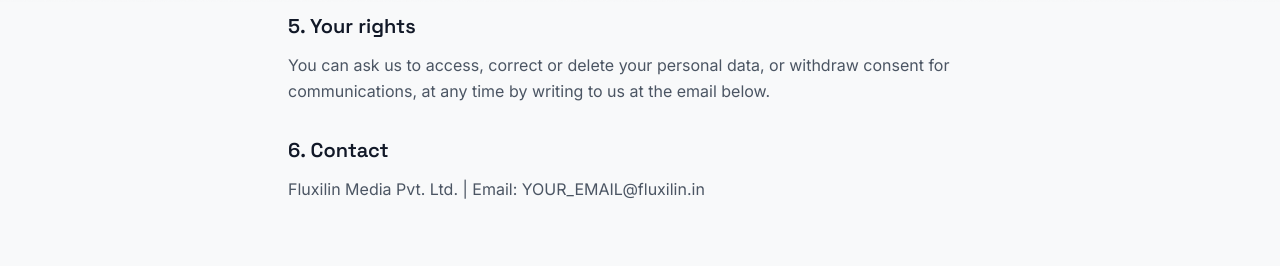
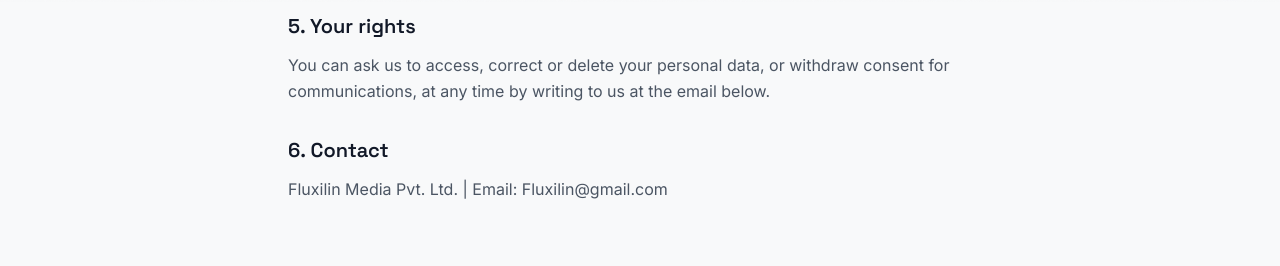
Before and after one commit to Ashesh88/fluxilin-app, a Next.js app: page /privacy in a window 1280 px wide. Shown: the part 798-1064 px from the top of the page. Built offline with nearby package versions, Linux system fonts and the light colour scheme.

Commit message:
Update page.tsx

```diff
--- a/src/app/privacy/page.tsx
+++ b/src/app/privacy/page.tsx
@@ -28,7 +28,7 @@
   },
   {
     title: '6. Contact',
-    body: 'Fluxilin Media Pvt. Ltd. | Email: YOUR_EMAIL@fluxilin.in',
+    body: 'Fluxilin Media Pvt. Ltd. | Email: Fluxilin@gmail.com',
   },
 ];
 
```
